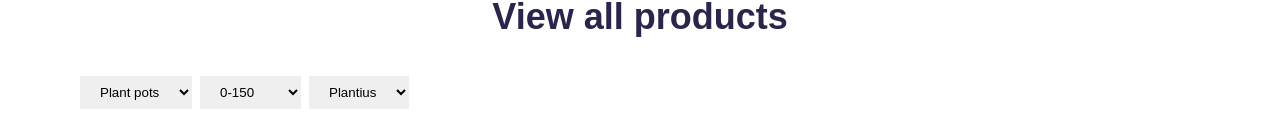
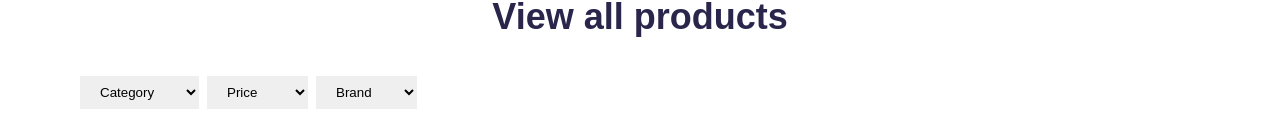
Before and after one commit to gkartsivadze/furniture_advanced, a React (Vite) app: page /collection in a window 1280 px wide. Shown: the part 202-341 px from the top of the page. Built offline with nearby package versions, Linux system fonts and the light colour scheme; a web font is replaced by a local one.

Commit message:
Improved filtering selects

```diff
--- a/src/components/Filter.jsx
+++ b/src/components/Filter.jsx
@@ -1,19 +1,20 @@
-import { useState } from "react"
-
 export default function Filter({ passFilter }) {
     return (
         <div id="filter">
             <select onChange={passFilter} name="category" id="category">
-                <option value="plant_pots">Plant pots</option>
-                <option value="ceramics">Ceramics</option>
+                <option value="any">Category</option>
+                <option value="a_category">Category A</option>
+                <option value="b_category">Category B</option>
             </select>
             <select onChange={passFilter} name="price" id="price">
+                <option value="any">Price</option>
                 <option value="0_150">0-150</option>
                 <option value="150_300">150-300</option>
             </select>
             <select onChange={passFilter} name="brand" id="brand">
-                <option value="plantius">Plantius</option>
-                <option value="sofius">Sofius</option>
+                <option value="any">Brand</option>
+                <option value="a_brand">Brand A</option>
+                <option value="b_brand">Brand B</option>
             </select>
         </div>
     )
```
